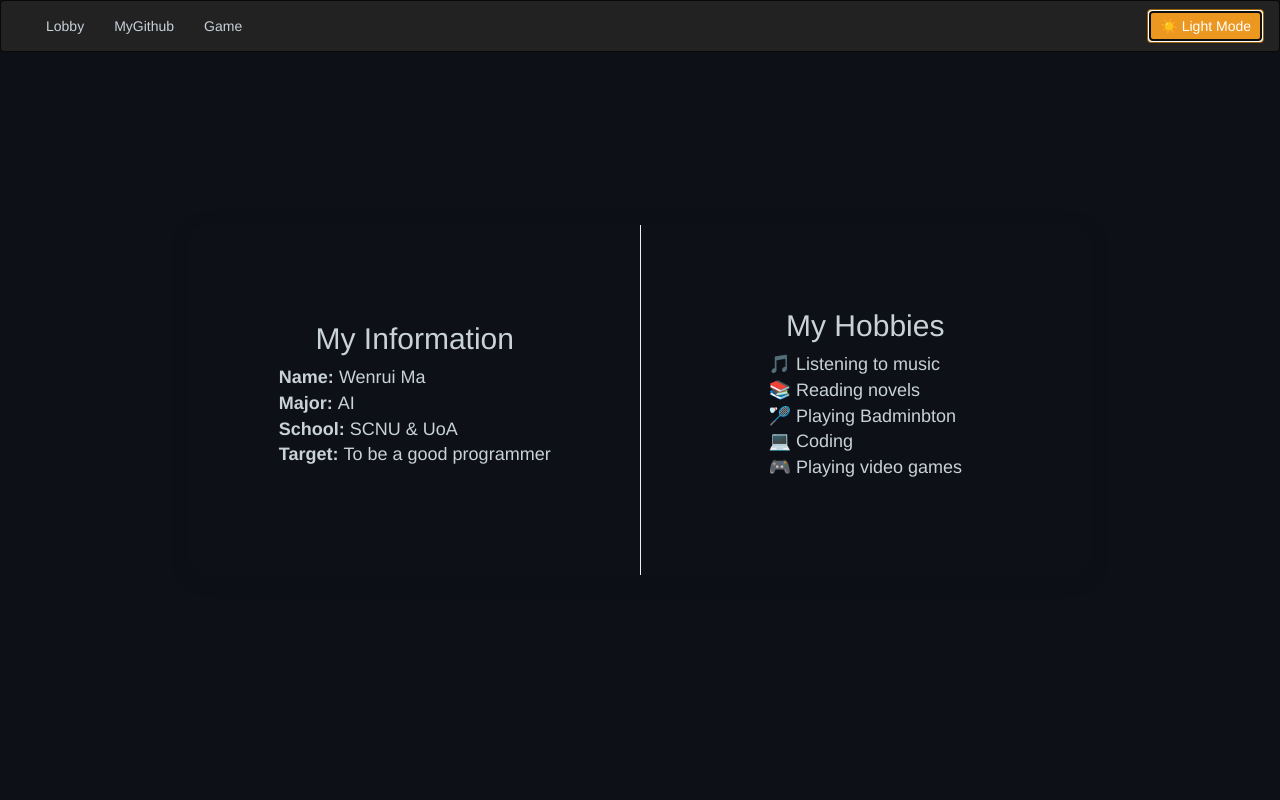
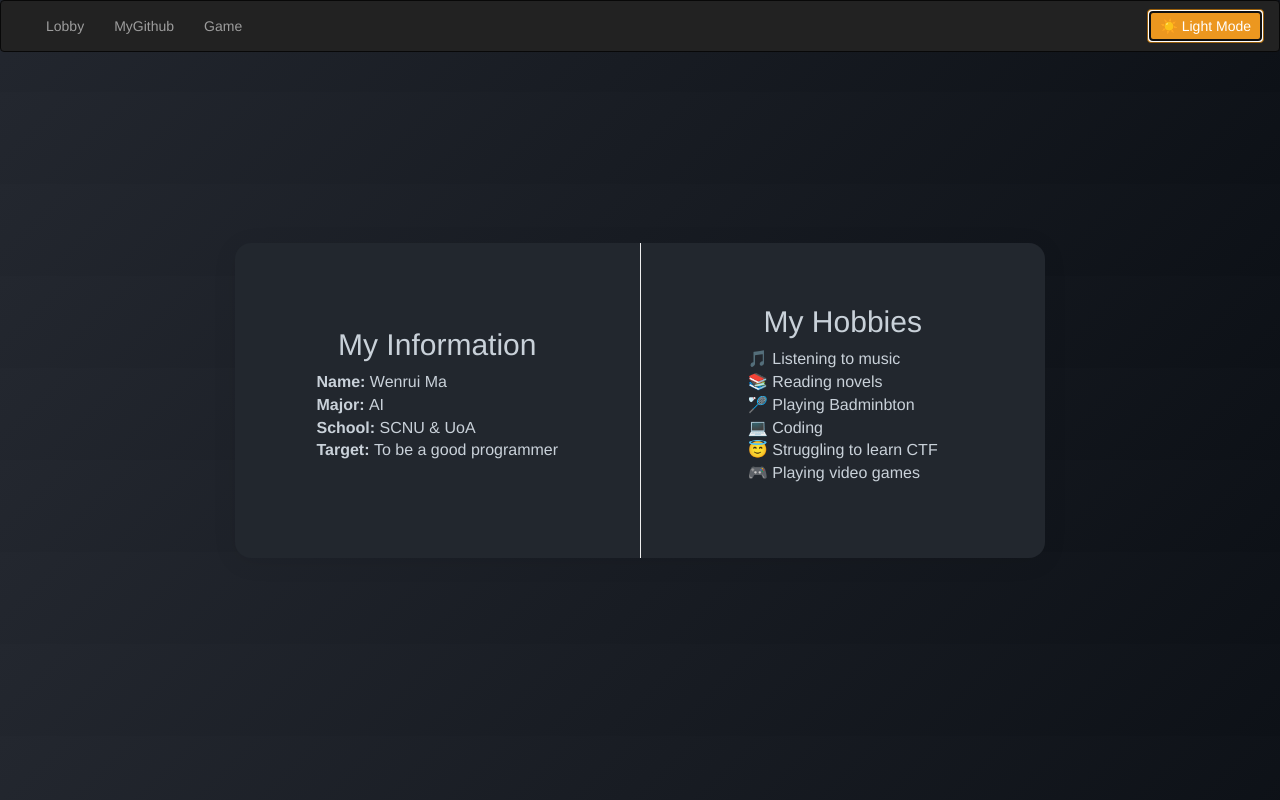
Before and after one commit to MCandOTHER/WebCoursework-NoBootstrapVersion, a website: page public/index.html in a window 1280 px wide. Both pictures are taken after a click on the button "🌙 Dark Mode". Drawn offline with nearby package versions, Linux system fonts and the light colour scheme.

Commit message:
主机莫名崩溃一次，先备份一下

```diff
--- a/public/css/style.css
+++ b/public/css/style.css
@@ -37,3 +37,8 @@ body {
   margin: 2px 4px;
   font-size: 13px;
 }
+.Accordion {
+  background: #fff;
+  border-radius: 10px;
+  box-shadow: 0 2px 8px rgba(0,0,0,0.07);
+}
--- a/public/index.html
+++ b/public/index.html
@@ -44,40 +44,50 @@
   <div
     style="position: fixed; top: 0; left: 0; width: 100vw; height: 100vh; display: flex; justify-content: center; align-items: center; z-index: 1; pointer-events: none;">
     <div id="introCard"
-      style="pointer-events: auto; border-radius:16px; box-shadow:0 4px 24px rgba(0,0,0,0.08); width:75%; max-width:900px; min-height:350px; display:flex; flex-direction:row; overflow:hidden; transition:background 0.3s, color 0.3s;">
+      style="pointer-events: auto; border-radius:16px; box-shadow:0 4px 24px rgba(0,0,0,0.08); width:67.5%; max-width:810px; min-height:315px; display:flex; flex-direction:row; overflow:hidden; transition:background 0.3s, color 0.3s; font-size:16px;">
       <!-- 左侧：个人基本信息 -->
       <div
         style="flex:1; padding:40px 30px; border-right:1px solid #eee; display:flex; flex-direction:column; justify-content:center; align-items:center;">
         <h2 style="margin-top:0; text-align:center; width:100%;">My Information</h2>
-        <ul style="list-style:none; padding:0; font-size:18px;">
+        <ul style="list-style:none; padding:0; font-size:16px;">
           <li><strong>Name: </strong>Wenrui Ma</li>
           <li><strong>Major: </strong>AI</li>
           <li><strong>School: </strong>SCNU & UoA</li>
           <li><strong>Target: </strong>To be a good programmer</li>
         </ul>
       </div>
-      <!-- 右侧：兴趣爱好等 -->
+      <!-- 右侧：兴趣爱好 -->
       <div
         style="flex:1; padding:40px 30px; display:flex; flex-direction:column; justify-content:center; align-items:center;">
         <h2 style="margin-top:0; text-align:center; width:100%;">My Hobbies</h2>
-        <ul style="list-style:none; padding:0; font-size:18px;">
+        <ul style="list-style:none; padding:0; font-size:16px;">
           <li>🎵 Listening to music</li>
           <li>📚 Reading novels</li>
           <li>🏸 Playing Badminbton</li>
           <li>💻 Coding</li>
+          <li>😇 Struggling to learn CTF</li>
           <li>🎮 Playing video games</li>
         </ul>
       </div>
     </div>
   </div>
+
+  <!-- 手风琴效果展示自我介绍内容的图片 -->
+  <div class="AccordionPicture">
+    <img src="" alt="">
+  </div>
+
+
 </body>
 
 <script>
-  const DarkBg = "#0d1117";
+  const DarkBg = "linear-gradient(135deg, #23272f 0%, #0d1117 100%)";
   const DarkText = "#c9d1d9";
   const LightBg = "#ffffff";
   const LightText = "#24292f";
 
+  const CardLightBg = "#f3f4f6";
+  const CardDarkBg = "#22272e";
 
   const btn = document.getElementById('modeToggle');
   const introCard = document.getElementById('introCard');
@@ -90,13 +100,7 @@
       btn.textContent = "☀️ Light Mode";
       btn.classList.remove('btn-default');
       btn.classList.add('btn-warning');
-      // 导航栏字体颜色
-      document.querySelectorAll('.navbar-inverse .navbar-nav>li>a').forEach(a => {
-        a.style.color = DarkText;
-      });
-      document.querySelector('.navbar-inverse .navbar-brand').style.color = DarkText;
-      // 基本信息卡片深色
-      introCard.style.background = DarkBg;
+      introCard.style.background = CardDarkBg;
       introCard.style.color = DarkText;
     } else {
       document.body.style.background = LightBg;
@@ -106,13 +110,7 @@
       btn.textContent = "🌙 Dark Mode";
       btn.classList.remove('btn-warning');
       btn.classList.add('btn-default');
-      // 恢复导航栏字体颜色
-      document.querySelectorAll('.navbar-default .navbar-nav>li>a').forEach(a => {
-        a.style.color = "";
-      });
-      document.querySelector('.navbar-default .navbar-brand').style.color = "";
-      // 基本信息卡片浅色
-      introCard.style.background = LightBg;
+      introCard.style.background = CardLightBg;
       introCard.style.color = LightText;
     }
   }
```
